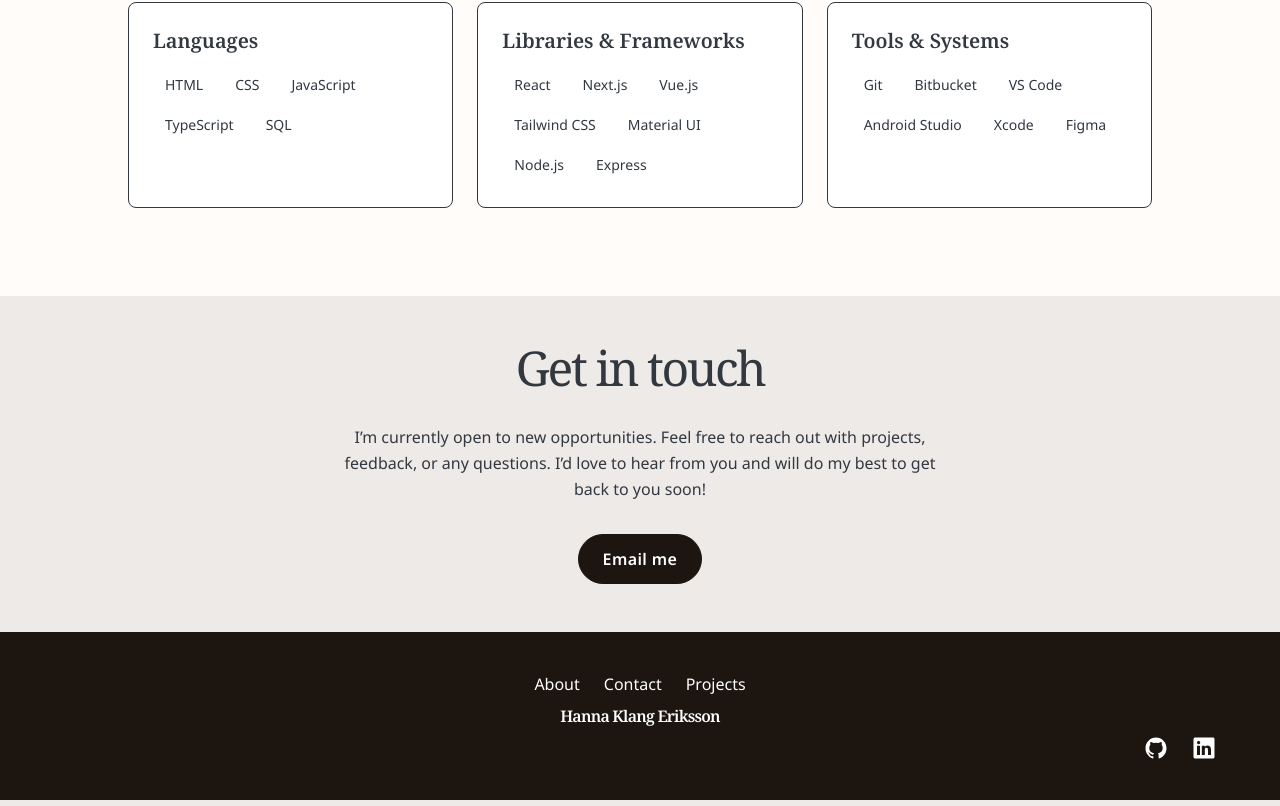
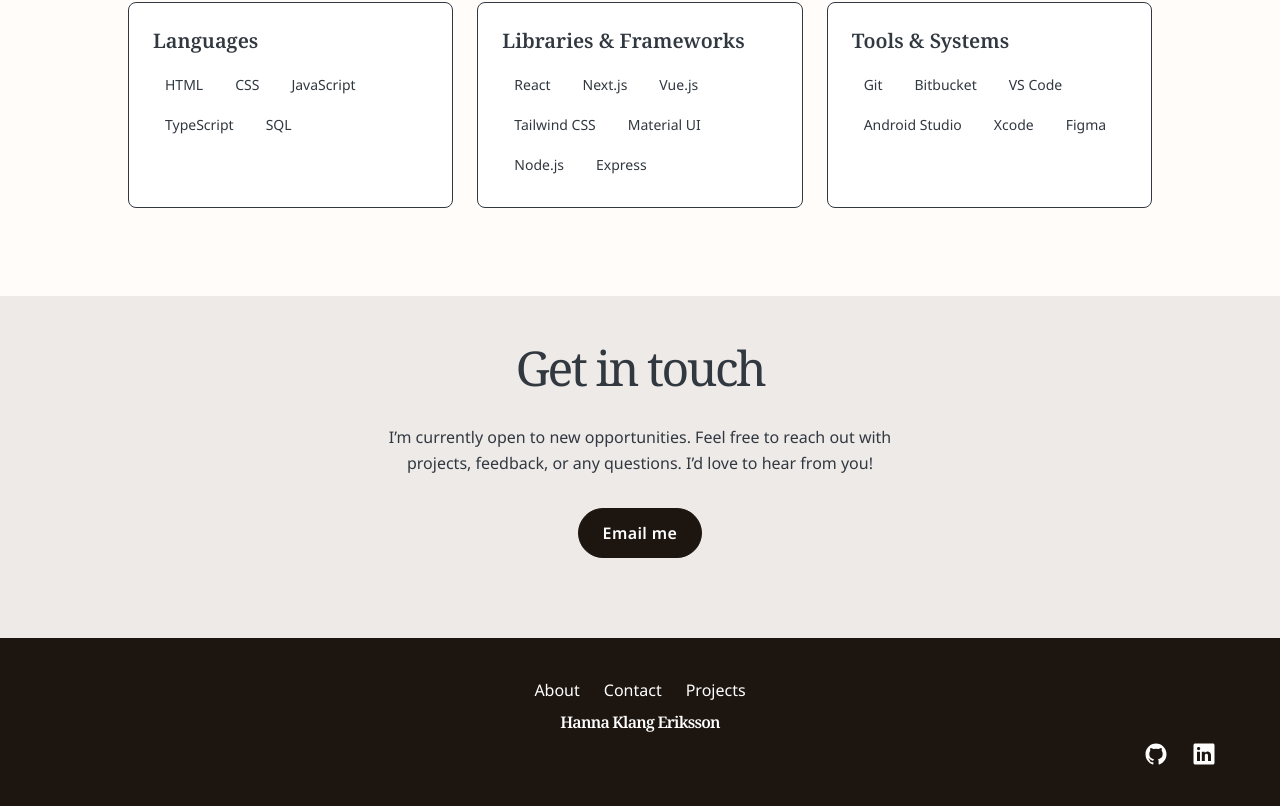
Before and after one commit to Hannahelenas/hanna-portfolio-next-v1, a Next.js app: page / in a window 1280 px wide. Shown: the part 2588-3394 px from the top of the page. Built offline with nearby package versions, Linux system fonts and the light colour scheme.

Commit message:
Update text and margins in contact section.

```diff
--- a/app/components/ContactSection.tsx
+++ b/app/components/ContactSection.tsx
@@ -11,10 +11,9 @@
         </h2>
         <p className="mt-8 sm:w-3/4 lg:w-5/9 text-center leading-relaxed">
           I’m currently open to new opportunities. Feel free to reach out with
-          projects, feedback, or any questions. I’d love to hear from you and
-          will do my best to get back to you soon!
+          projects, feedback, or any questions. I’d love to hear from you!
         </p>
-        <div className="mt-8">
+        <div className="mt-8 mb-8">
           <a
             href={`mailto:${email}`}
             className="bg-(--color-text-secondary) border
```
